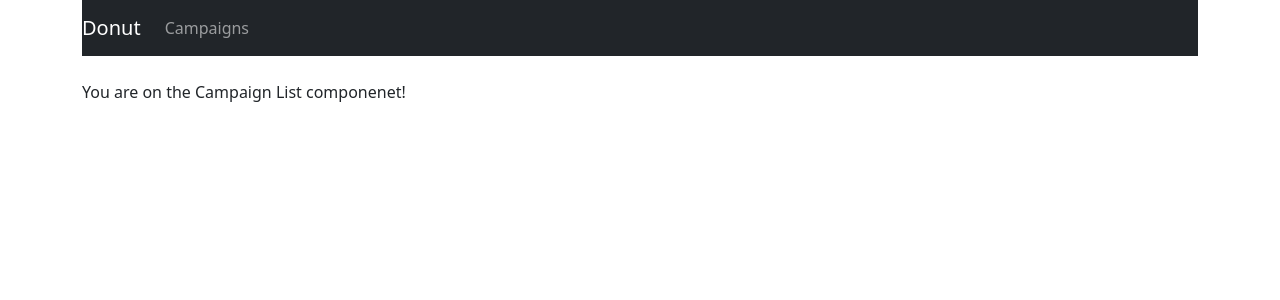
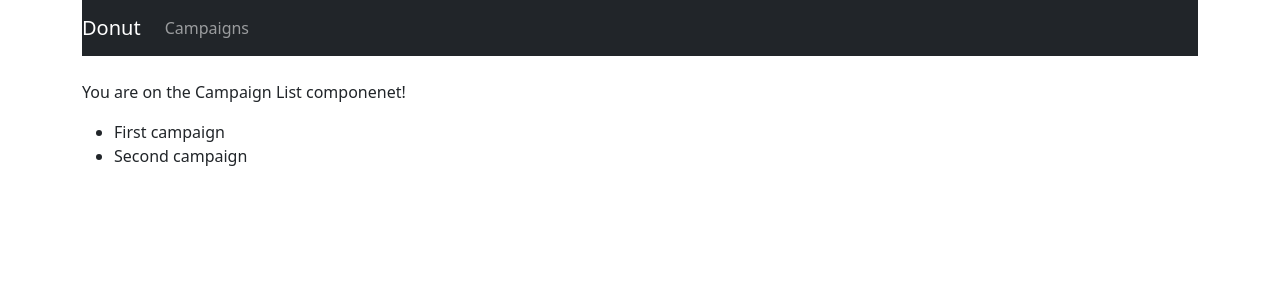
Before and after one commit to DW579/donut_mern, a React (Create React App) app in the folder client/: page / in a window 1280 px wide. Shown: the top 300 px of the page. Built offline with nearby package versions, Linux system fonts and the light colour scheme.

Commit message:
Initial list of campaigns and installed axios in client

```diff
--- a/client/package.json
+++ b/client/package.json
@@ -6,6 +6,7 @@
     "@testing-library/jest-dom": "^5.16.4",
     "@testing-library/react": "^13.3.0",
     "@testing-library/user-event": "^13.5.0",
+    "axios": "^0.27.2",
     "bootstrap": "^5.1.3",
     "react": "^18.2.0",
     "react-bootstrap": "^2.4.0",
--- a/client/src/App.js
+++ b/client/src/App.js
@@ -9,9 +9,9 @@ function App() {
   return (
     <Router>
       <div className="container">
-      <Navbar />
-      <br/>
-      <Route path="/" exact component={CampaignList} />
+        <Navbar />
+        <br/>
+        <Route path="/" exact component={CampaignList} />
       </div>
     </Router>
   );
--- a/client/src/components/campaign-list.component.js
+++ b/client/src/components/campaign-list.component.js
@@ -1,10 +1,36 @@
 import React, { Component } from "react";
 
 export default class CampaignList extends Component {
+    constructor(props) {
+        super(props);
+
+        this.state = {
+            name: "",
+            html: "",
+            campaigns: []
+        }
+    }
+
+    componentDidMount() {
+        this.setState({
+            campaigns: ["First campaign", "Second campaign"]
+        })
+    }
+
     render() {
         return (
             <div>
                 <p>You are on the Campaign List componenet!</p>
+                <ul>
+                   {
+                    this.state.campaigns.map(function(campaign) {
+                        return <li
+                            key={campaign}
+                            value={campaign}
+                            >{campaign}</li>;
+                    })
+                   }
+                </ul>
             </div>
         )
     }
```
Also changed, not shown: 1 other file (tests, documents, lock files or other folders).
